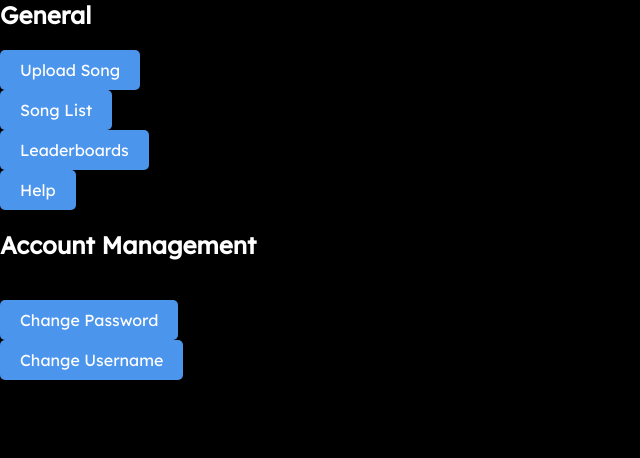
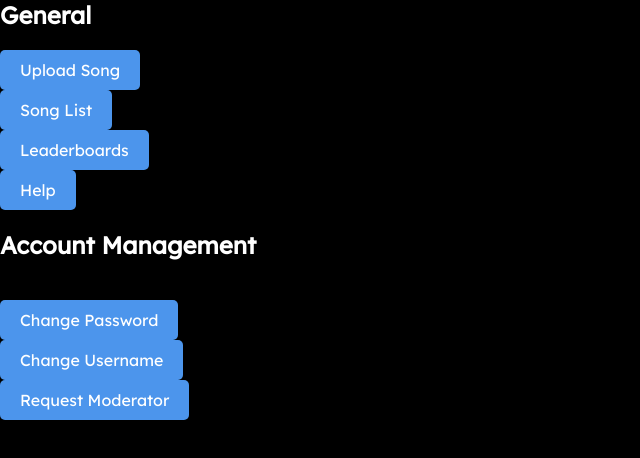
Before and after one commit to LostGDPS/lostgdps.github.io, a plain HTML site: page tools.html in a window 1280 px wide. Shown: the whole page, without its empty margins (0-640 px from the left). Drawn offline with Linux system fonts and the light colour scheme.

Commit message:
Update tools.html

```diff
--- a/tools.html
+++ b/tools.html
@@ -37,5 +37,6 @@ body {
     <h2>Account Management</h2><br>
     <a href="https://lostgdp.ps.fhgdps.com/tools/account/changePassword.php" class="rounded-button">Change Password</a><br>
     <a href="https://lostgdp.ps.fhgdps.com/tools/account/changeUsername.php" class="rounded-button">Change Username</a><br>
+    <a href="https://docs.google.com/forms/d/e/1FAIpQLSfn7dabjyuet8YbzHC82VaBlkp_4iwijP_6t6UgdoTI6XhFgg/viewform?usp=sf_link" class="rounded-button">Request Moderator</a><br>
   </body>
 </html>
```
